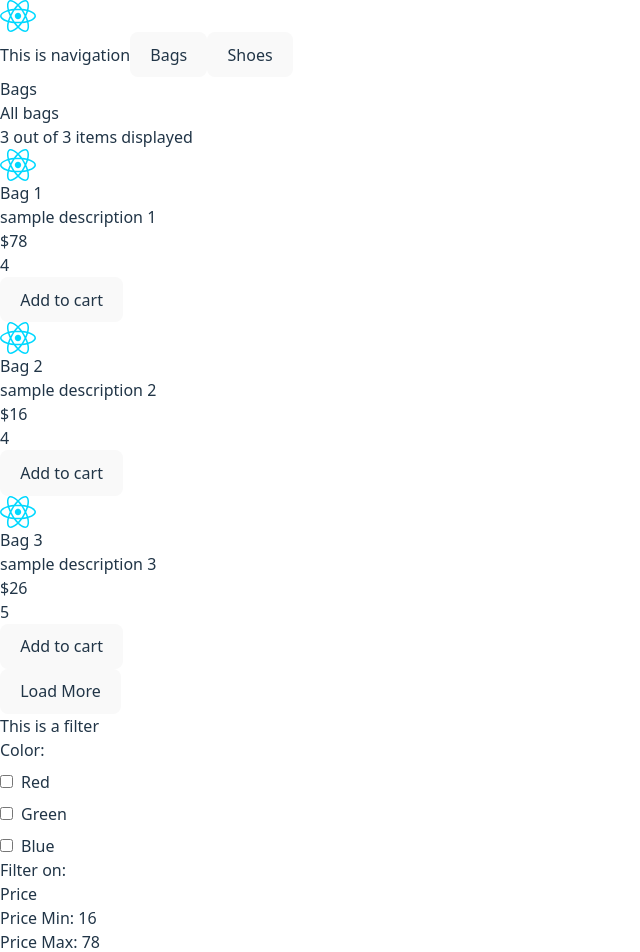
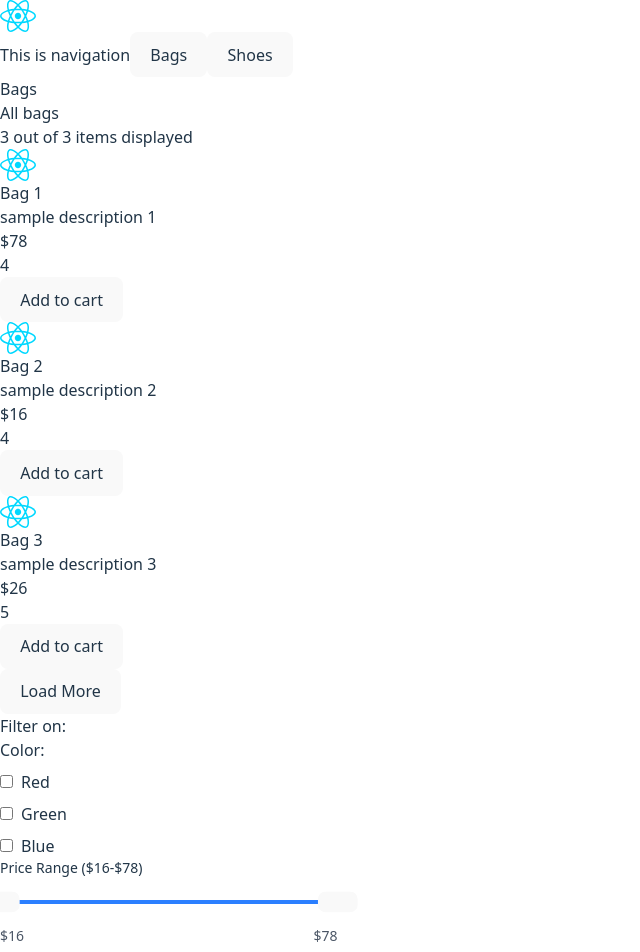
Before and after one commit to HShrigma/project-nexus, a React (Vite) app in the folder Project Nexus/: page / in a window 1280 px wide. Shown: the top 952 px of the page, without its empty margins (0-640 px from the left). Built offline with nearby package versions, Linux system fonts and the light colour scheme.

Commit message:
feat(filter): implement price filtering

```diff
--- a/Project Nexus/src/components/products/ProductGrid.jsx
+++ b/Project Nexus/src/components/products/ProductGrid.jsx
@@ -6,12 +6,16 @@ export const ProductGrid = ({ products, sortOption, displayLimit, filters }) =>
         let filteredProducts = [...products];
         if (!filters) return filteredProducts;
 
-        console.log("Filters: " + filters);
         const colorFilters = filters.filter(f => f[0] === "color").map(f => f[1]);
+        const priceFilter = filters.filter(f => f[0] === "price").map(f => f[1])[0];
+            filteredProducts = filteredProducts.filter(prod => {
+                if(colorFilters.length > 0)
+                    if(!colorFilters.includes(prod.color)) return false;
+                if (priceFilter)
+                    if (prod.price < priceFilter.min || prod.price > priceFilter.max) return false;
+                return true;
+            });
 
-        if(colorFilters.length > 0){
-            filteredProducts = filteredProducts.filter(prod => colorFilters.includes(prod.color));
-        }
         return filteredProducts;
     }
 
--- a/Project Nexus/src/components/products/Products.jsx
+++ b/Project Nexus/src/components/products/Products.jsx
@@ -12,7 +12,14 @@ export const Products = ({selectedCategory, products}) => {
     const [filters, setFilters] = useState([]);
 
 
-    useEffect(() => products ? setDisplayCount(getCountFirst()) : setDisplayCount(0), [products]);
+    useEffect(() => {
+        if (!products) {
+            setDisplayCount(0);
+            return;
+        }
+        setDisplayCount(getCountFirst())
+        setFilters(prev => prev.filter(f => f[0] !== "price"));
+    }, [products]);
     function getCountFirst() {
         if (!products) return 0;
         return displayStep <= products.length ? displayStep : products.length;
@@ -20,7 +27,13 @@ export const Products = ({selectedCategory, products}) => {
     const handleLoadMore = () => setDisplayCount(prev => prev + displayStep <= products.length ? prev + displayStep : products.length);
 
     const handleOnFilterAdded = (key,value) => {
-        if(filters.includes([key,value])) return;
+        if(filters.includes([key,value]) && key !== "price") return;
+        if(key === "price"){
+            let newFilters = [...filters].filter(f => f[0] !== key);
+            newFilters.push([key,value]);
+            setFilters(newFilters);
+            return;
+        }
         setFilters(prev => [...prev, [key,value]]);
     }
 
--- a/Project Nexus/src/components/products/filter/Filter.jsx
+++ b/Project Nexus/src/components/products/filter/Filter.jsx
@@ -1,19 +1,21 @@
 import ColorFilter from "./filters/ColorFilter";
-import {Sorter} from "./Sorter";
+import PriceFilter from "./filters/PriceFilter";
+import { Sorter } from "./Sorter";
 
-export const Filter = ({minPrice, maxPrice, onSortOptionSelected, onFilterAdded, onFilterRemoved}) => {
+export const Filter = ({ minPrice, maxPrice, onSortOptionSelected, onFilterAdded, onFilterRemoved }) => {
     return (
         <div>
-            This is a filter
-            <ColorFilter
-                onColorSelected={(value) => onFilterAdded("color", value)}
-                onColorDeselected={(value) => onFilterRemoved("color", value)}
-            />
             <div>
                 Filter on:
-                <div> Price </div>
-                <div> Price Min: {minPrice}</div>
-                <div> Price Max: {maxPrice}</div>
+                <ColorFilter
+                    onColorSelected={(value) => onFilterAdded("color", value)}
+                    onColorDeselected={(value) => onFilterRemoved("color", value)}
+                />
+                <PriceFilter
+                    minPrice={minPrice}
+                    maxPrice={maxPrice}
+                    onPriceRangeChanged={(min, max) => onFilterAdded("price", {min:min, max:max})}
+                />
             </div>
             <Sorter onSortOptionSelected={onSortOptionSelected} />
         </div>);
--- a/Project Nexus/src/components/products/filter/filters/ColorFilter.jsx
+++ b/Project Nexus/src/components/products/filter/filters/ColorFilter.jsx
@@ -3,13 +3,10 @@ export const ColorFilter = ({ onColorSelected, onColorDeselected }) => {
         const value = event.target.value;
         const isChecked = event.target.checked;
 
-        if (isChecked) {
-            console.log(`Selected color: ${value}`);
+        if (isChecked)
             onColorSelected(value);
-        } else {
-            console.log(`Deselected color: ${value}`);
+        else
             onColorDeselected(value);
-        }
     };
 
     return (
--- /dev/null
+++ b/Project Nexus/src/components/products/filter/filters/PriceFilter.jsx
@@ -0,0 +1,105 @@
+import { useEffect, useState, useRef } from "react";
+
+const clamp = (value, min, max) => Math.min(Math.max(value, min), max);
+
+export const PriceFilter = ({ minPrice = 0, maxPrice = 1000, onPriceRangeChanged }) => {
+  const [min, setMin] = useState(minPrice);
+  const [max, setMax] = useState(maxPrice);
+  const [activeHandle, setActiveHandle] = useState(null);
+  const sliderRef = useRef(null);
+
+  useEffect(() => {
+    setMin(minPrice);
+    setMax(maxPrice);
+  }, [minPrice, maxPrice]);
+
+  const handleMouseMove = (e) => {
+    if (!activeHandle || !sliderRef.current) return;
+
+    const rect = sliderRef.current.getBoundingClientRect();
+    const x = e.clientX - rect.left;
+    const percentage = clamp(x / rect.width, 0, 1);
+    const value = Math.round(minPrice + percentage * (maxPrice - minPrice));
+
+    if (activeHandle === 'min') {
+      setMin(clamp(value, minPrice, max - 1));
+    } else if (activeHandle === 'max') {
+      setMax(clamp(value, min + 1, maxPrice));
+    }
+  };
+
+  const handleMouseDown = (handle) => (e) => {
+    e.preventDefault();
+    setActiveHandle(handle);
+  };
+
+  const handleMouseUp = () => {
+    setActiveHandle(null);
+  };
+
+  useEffect(() => {
+    if (activeHandle) {
+      window.addEventListener('mousemove', handleMouseMove);
+      window.addEventListener('mouseup', handleMouseUp);
+    }
+    return () => {
+      window.removeEventListener('mousemove', handleMouseMove);
+      window.removeEventListener('mouseup', handleMouseUp);
+    };
+  }, [activeHandle, min, max]);
+
+  const getLeftPercentage = () => ((min - minPrice) / (maxPrice - minPrice)) * 100;
+  const getRightPercentage = () => 100 - ((max - minPrice) / (maxPrice - minPrice)) * 100;
+
+  return (
+    <div className="w-full max-w-md space-y-3">
+      <label className="block text-sm font-medium">
+        Price Range (${minPrice}-${maxPrice})
+      </label>
+
+      {/* Custom Slider */}
+      <div className="relative h-6" ref={sliderRef}>
+        {/* Track Background */}
+        <div className="absolute top-1/2 h-1 w-full bg-gray-200 rounded -translate-y-1/2" />
+
+        {/* Active Track */}
+        <div
+          className="absolute top-1/2 h-1 bg-blue-500 rounded -translate-y-1/2"
+          style={{
+            left: `${getLeftPercentage()}%`,
+            right: `${getRightPercentage()}%`,
+          }}
+        />
+
+        {/* Min Handle */}
+        <button
+          onMouseDown={handleMouseDown('min')}
+          className={`absolute top-1/2 -translate-y-1/2 -translate-x-1/2 w-4 h-4 rounded-full cursor-pointer transition-colors duration-200 focus:outline-none focus:ring-2 focus:ring-blue-300 ${
+            activeHandle === 'min' ? 'bg-blue-800 scale-110' : 'bg-blue-600'
+          }`}
+          style={{ left: `${getLeftPercentage()}%` }}
+          aria-label="Minimum price"
+        />
+
+        {/* Max Handle */}
+        <button
+          onMouseDown={handleMouseDown('max')}
+          className={`absolute top-1/2 -translate-y-1/2 -translate-x-1/2 w-4 h-4 rounded-full cursor-pointer transition-colors duration-200 focus:outline-none focus:ring-2 focus:ring-blue-300 ${
+            activeHandle === 'max' ? 'bg-blue-800 scale-110' : 'bg-blue-600'
+          }`}
+          style={{ left: `${100 - getRightPercentage()}%` }}
+          aria-label="Maximum price"
+        />
+      </div>
+
+      {/* Display */}
+      <div className="flex justify-between text-sm text-gray-600">
+        <span>${min}</span>
+        <span>${max}</span>
+      </div>
+      <button onClick={() => onPriceRangeChanged(min,max)}>Submit</button>
+    </div>
+  );
+};
+
+export default PriceFilter;
```
